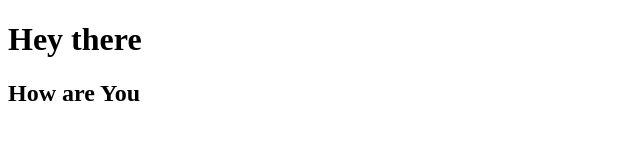
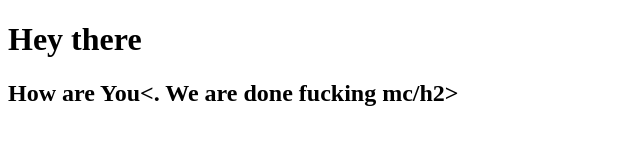
Before and after one commit to RaviParvadiya/19IT081, a plain HTML site: page index.html in a window 1280 px wide. Shown: the whole page, without its empty margins (0-640 px from the left). Drawn offline with Linux system fonts and the light colour scheme.

Commit message:
seconf commit

```diff
--- a/index.html
+++ b/index.html
@@ -8,6 +8,6 @@
 </head>
 <body>
     <h1>Hey there</h1>
-    <h2>How are You</h2>
+    <h2>How are You<. We are done fucking mc/h2>
 </body>
 </html>
```
